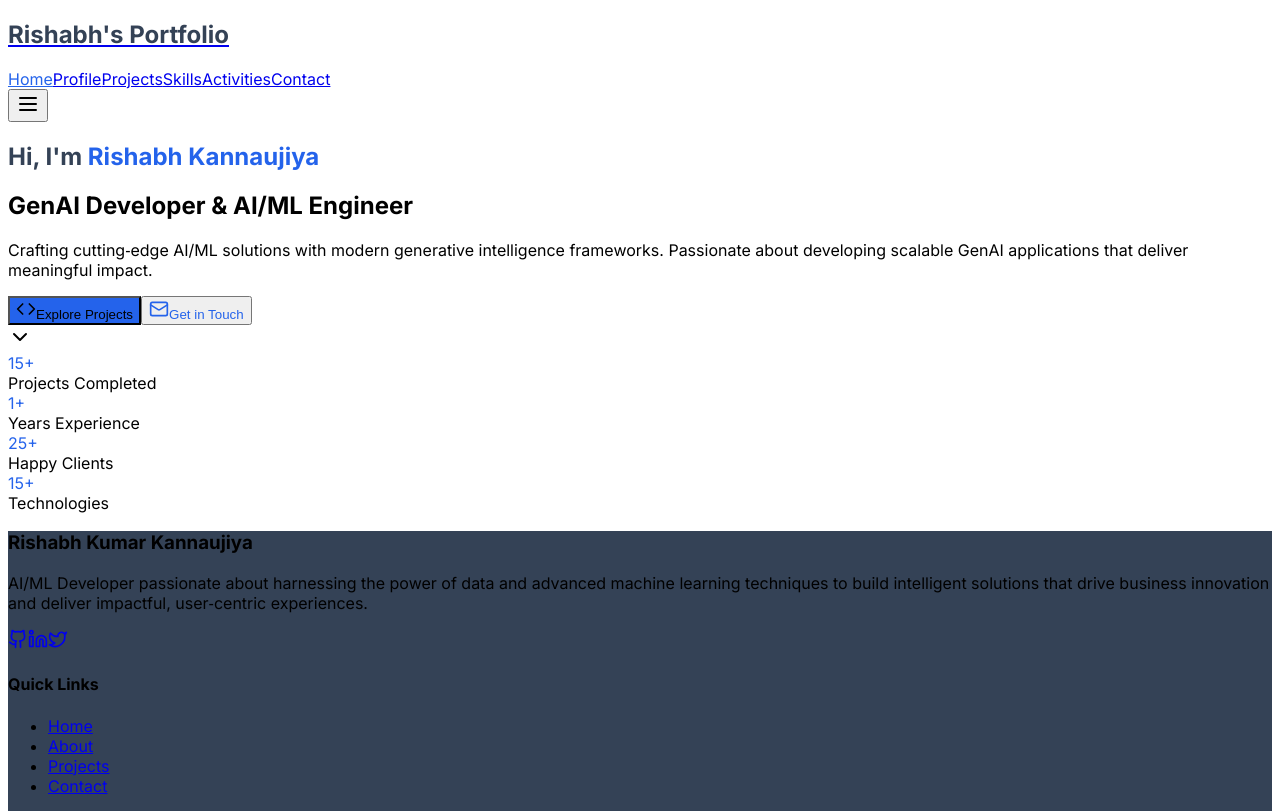
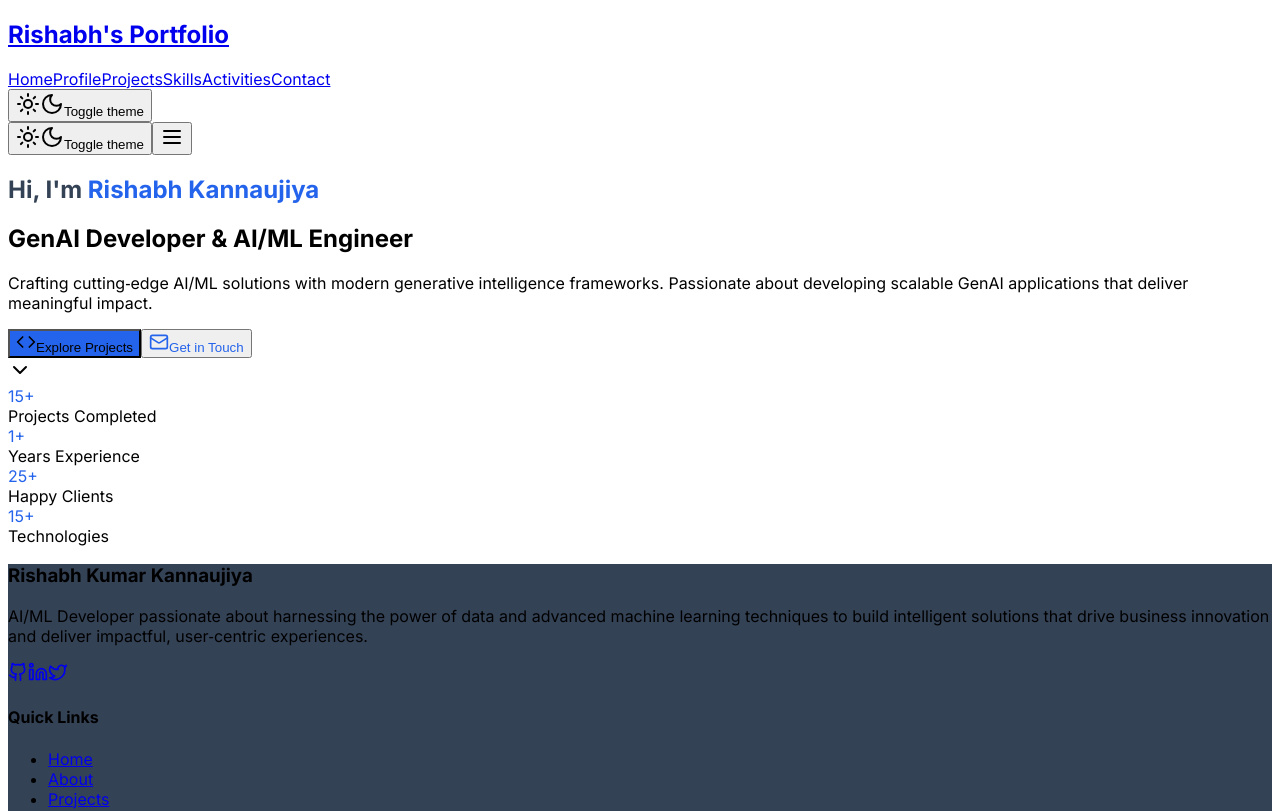
Before and after one commit to irkky/Portfolio, a React (Vite) app in the folder client/: page / in a window 1280 px wide. Shown: the top 811 px of the page. Built offline with nearby package versions, Linux system fonts and the light colour scheme.

Commit message:
auto-commit for 3a4a8949-db18-4670-bdd1-9868104c53f8

```diff
--- a/client/src/components/Navigation.tsx
+++ b/client/src/components/Navigation.tsx
@@ -21,38 +21,40 @@ export default function Navigation() {
   };
 
   return (
-    <nav className="fixed top-0 left-0 right-0 bg-white/95 backdrop-blur-sm shadow-sm z-50">
+    <nav className="fixed top-0 left-0 right-0 bg-background/95 backdrop-blur-sm shadow-sm z-50 border-b">
       <div className="max-w-6xl mx-auto px-4 sm:px-6 lg:px-8">
         <div className="flex justify-between items-center h-16">
           <div className="flex-shrink-0">
             <Link href="/">
-              <h1 className="text-xl font-bold text-secondary-custom">Rishabh's Portfolio</h1>
+              <h1 className="text-xl font-bold text-foreground">Rishabh's Portfolio</h1>
             </Link>
           </div>
 
           {/* Desktop Navigation */}
-          <div className="hidden md:block">
-            <div className="ml-10 flex items-baseline space-x-8">
+          <div className="hidden md:flex items-center space-x-4">
+            <div className="flex items-baseline space-x-8">
               {navItems.map((item) => (
                 <Link
                   key={item.href}
                   href={item.href}
-                  className={`border-b-2 border-transparent hover:border-primary-custom transition-colors duration-200 px-1 py-2 ${
+                  className={`border-b-2 border-transparent hover:border-primary transition-colors duration-200 px-1 py-2 ${
                     isActive(item.href)
-                      ? "text-primary-custom border-primary-custom"
-                      : "text-slate-600 hover:text-primary-custom"
+                      ? "text-primary border-primary"
+                      : "text-muted-foreground hover:text-primary"
                   }`}
                 >
                   {item.label}
                 </Link>
               ))}
             </div>
+            <ThemeToggle />
           </div>
 
-          {/* Mobile menu button */}
-          <div className="md:hidden">
+          {/* Mobile menu button and theme toggle */}
+          <div className="md:hidden flex items-center space-x-2">
+            <ThemeToggle />
             <button
-              className="text-slate-600 hover:text-primary-custom"
+              className="text-muted-foreground hover:text-primary"
               onClick={() => setIsMobileMenuOpen(!isMobileMenuOpen)}
             >
               {isMobileMenuOpen ? <X size={24} /> : <Menu size={24} />}
```
